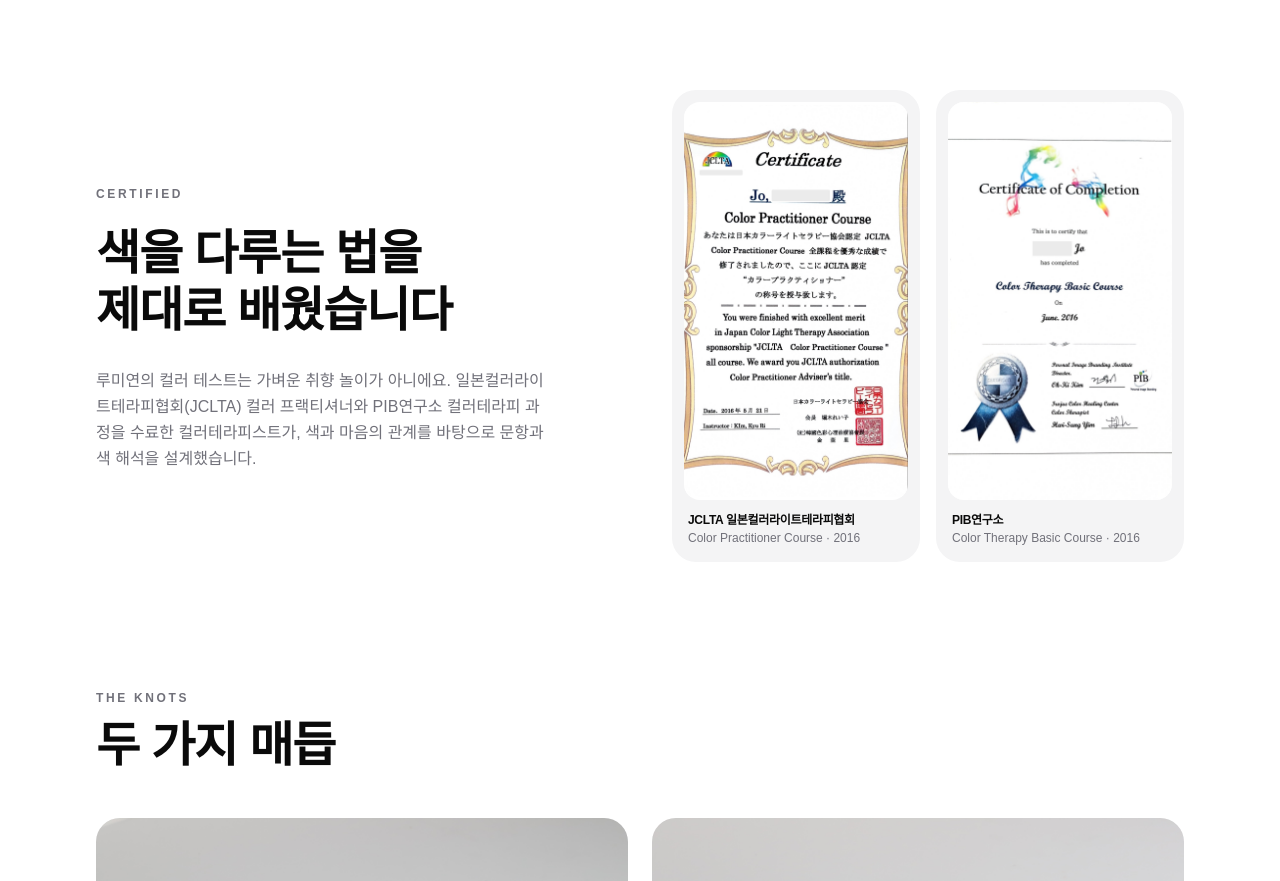
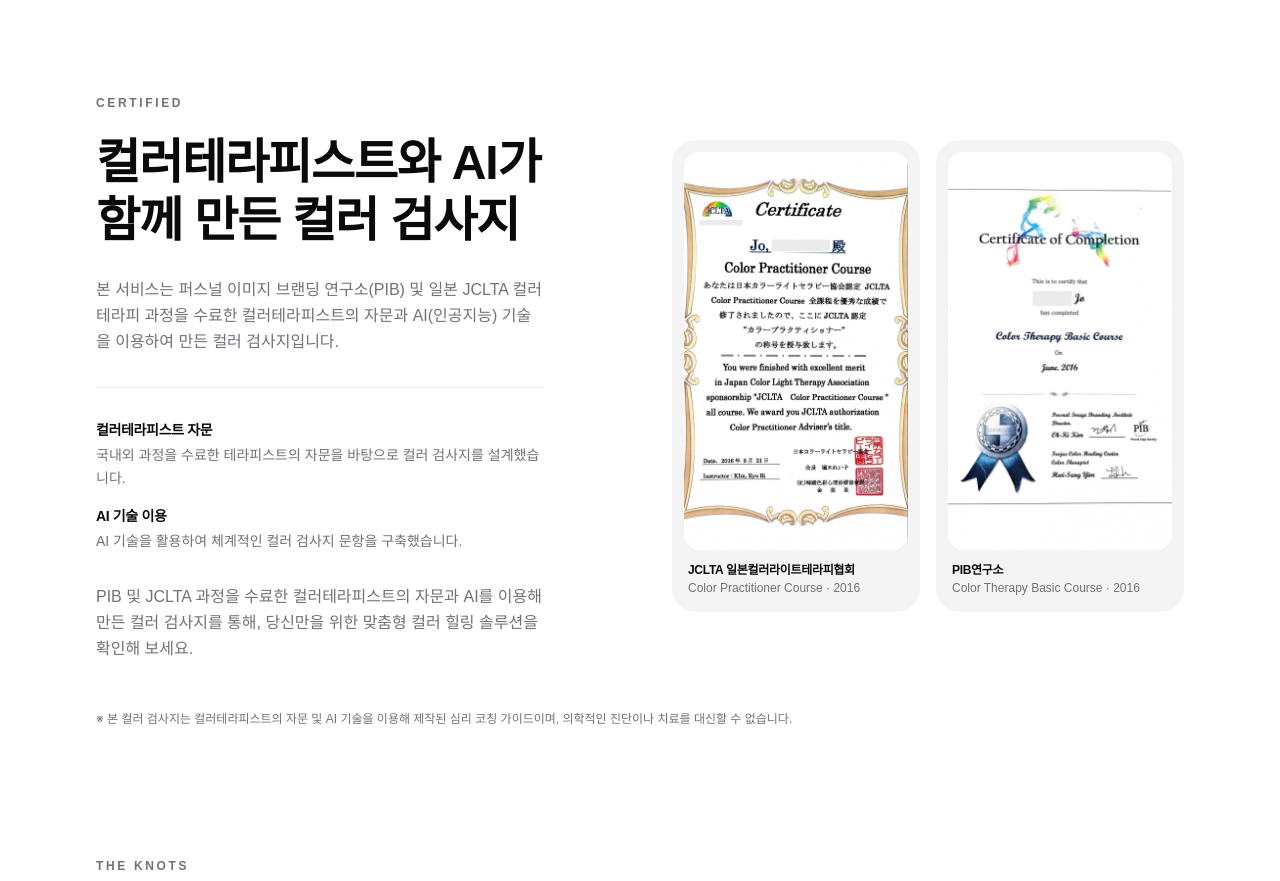
Before and after one commit to BusanSaram/Wadiz_LUMI_YEON_-, a Next.js app: page / in a window 1280 px wide. Shown: the part 2020-2901 px from the top of the page. Built offline with nearby package versions, Linux system fonts and the light colour scheme; a web font is replaced by a local one.

Commit message:
copy: 수료증 섹션을 최종 고지 문구로 교체
컬러테라피스트 자문 + AI 기술 고지, 유의사항(의학적 진단 대체 불가) 추가.

Co-Authored-By: Claude Opus 5 (1M context) <noreply@anthropic.com>

```diff
--- a/src/app/page.tsx
+++ b/src/app/page.tsx
@@ -349,14 +349,35 @@ export default function Home() {
               as="h2"
               className="mt-5 text-balance text-3xl font-extrabold leading-[1.2] tracking-tight sm:text-5xl"
             >
-              색을 다루는 법을
+              컬러테라피스트와 AI가
               <br />
-              제대로 배웠습니다
+              함께 만든 컬러 검사지
             </Reveal>
             <Reveal as="p" className="mt-7 max-w-md text-pretty leading-relaxed text-muted">
-              루미연의 컬러 테스트는 가벼운 취향 놀이가 아니에요. 일본컬러라이트테라피협회(JCLTA)
-              컬러 프랙티셔너와 PIB연구소 컬러테라피 과정을 수료한 컬러테라피스트가, 색과 마음의
-              관계를 바탕으로 문항과 색 해석을 설계했습니다.
+              본 서비스는 퍼스널 이미지 브랜딩 연구소(PIB) 및 일본 JCLTA 컬러테라피 과정을
+              수료한 컬러테라피스트의 자문과 AI(인공지능) 기술을 이용하여 만든 컬러
+              검사지입니다.
+            </Reveal>
+            <Reveal className="mt-8 flex max-w-md flex-col gap-4 border-t border-line pt-8">
+              {[
+                {
+                  title: "컬러테라피스트 자문",
+                  body: "국내외 과정을 수료한 테라피스트의 자문을 바탕으로 컬러 검사지를 설계했습니다.",
+                },
+                {
+                  title: "AI 기술 이용",
+                  body: "AI 기술을 활용하여 체계적인 컬러 검사지 문항을 구축했습니다.",
+                },
+              ].map((it) => (
+                <div key={it.title} className="flex flex-col gap-1">
+                  <span className="text-sm font-bold tracking-tight">{it.title}</span>
+                  <p className="text-sm leading-relaxed text-muted">{it.body}</p>
+                </div>
+              ))}
+            </Reveal>
+            <Reveal as="p" className="mt-8 max-w-md text-pretty leading-relaxed text-muted">
+              PIB 및 JCLTA 과정을 수료한 컬러테라피스트의 자문과 AI를 이용해 만든 컬러
+              검사지를 통해, 당신만을 위한 맞춤형 컬러 힐링 솔루션을 확인해 보세요.
             </Reveal>
           </div>
           <Reveal className="grid grid-cols-2 gap-4">
@@ -391,6 +412,11 @@ export default function Home() {
             ))}
           </Reveal>
         </div>
+        {/* 유의사항 — 의학적 진단이 아님을 고지 */}
+        <Reveal as="p" className="mt-12 text-pretty text-xs leading-relaxed text-muted">
+          ※ 본 컬러 검사지는 컬러테라피스트의 자문 및 AI 기술을 이용해 제작된 심리 코칭
+          가이드이며, 의학적인 진단이나 치료를 대신할 수 없습니다.
+        </Reveal>
       </section>
 
       {/* 3. 프로덕트 — 매듭 2종 대형 카드 */}
```
